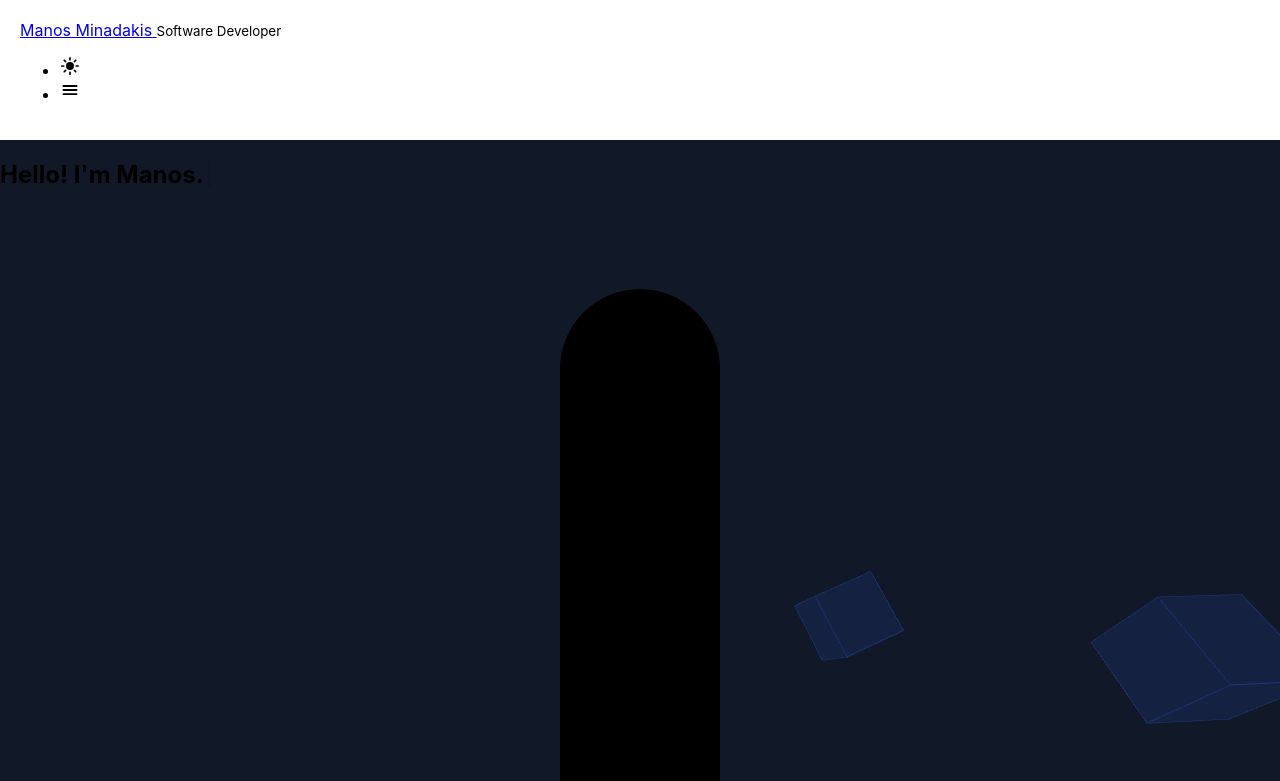
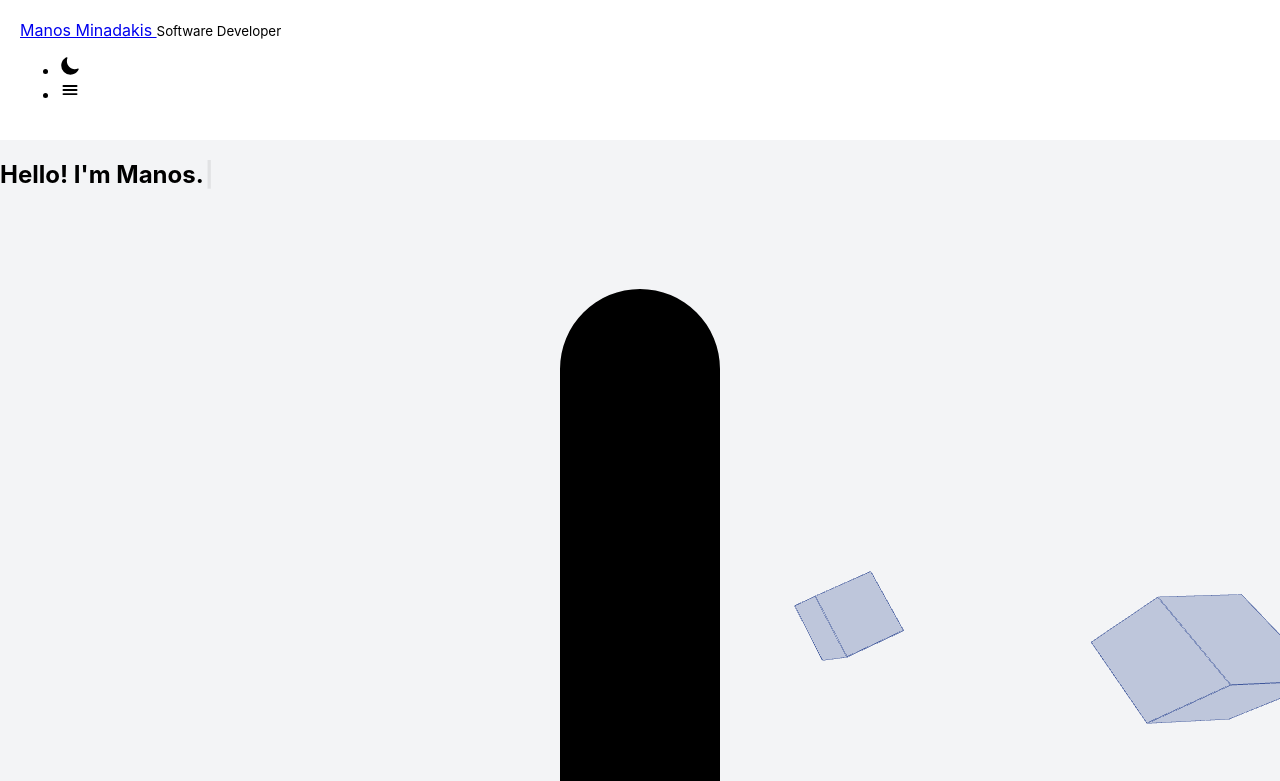
Before and after one commit to manosmin/manosmin.github.io, a React (Create React App) app: page / in a window 1280 px wide. Shown: the top 781 px of the page. Built offline with nearby package versions, Linux system fonts and the light colour scheme.

Commit message:
make light mode default

```diff
--- a/src/App.js
+++ b/src/App.js
@@ -29,7 +29,7 @@ export function useIsVisible(options) {
   }
 
   function App() {
-    const [dark, setDark] = useState(true);
+    const [dark, setDark] = useState(false);
 
     const darkModeHandler = () => {
       setDark(!dark);
@@ -39,11 +39,6 @@ export function useIsVisible(options) {
     useEffect(() => {
       ReactGA.initialize('G-CZYL3VKDGW');
       ReactGA.send({ hitType: "pageview", page: window.location.pathname });
-    }, []);
-
-    useEffect(() => {
-      // Set dark mode by default
-      document.body.classList.add("dark");
     }, []);
 
     return (
```
